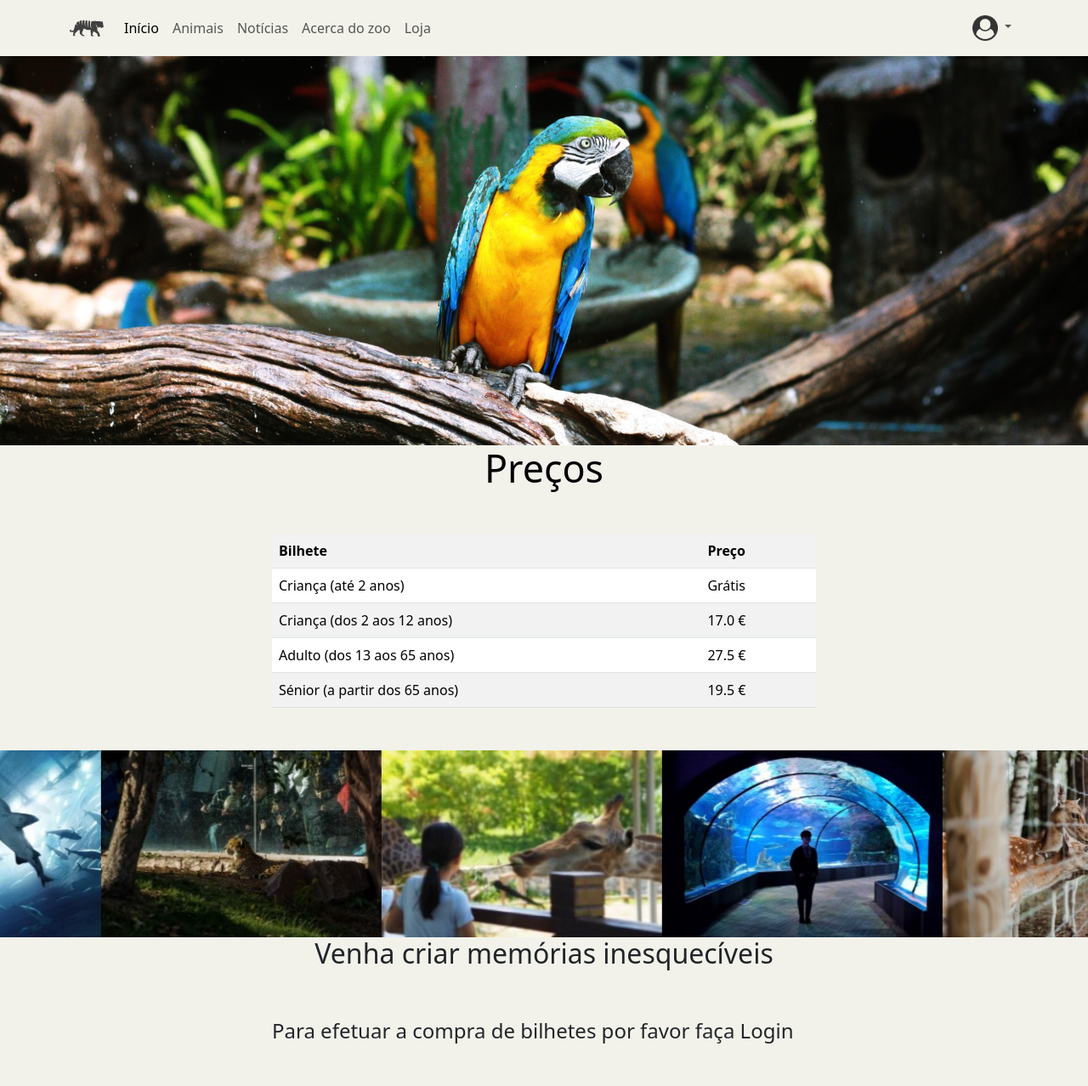
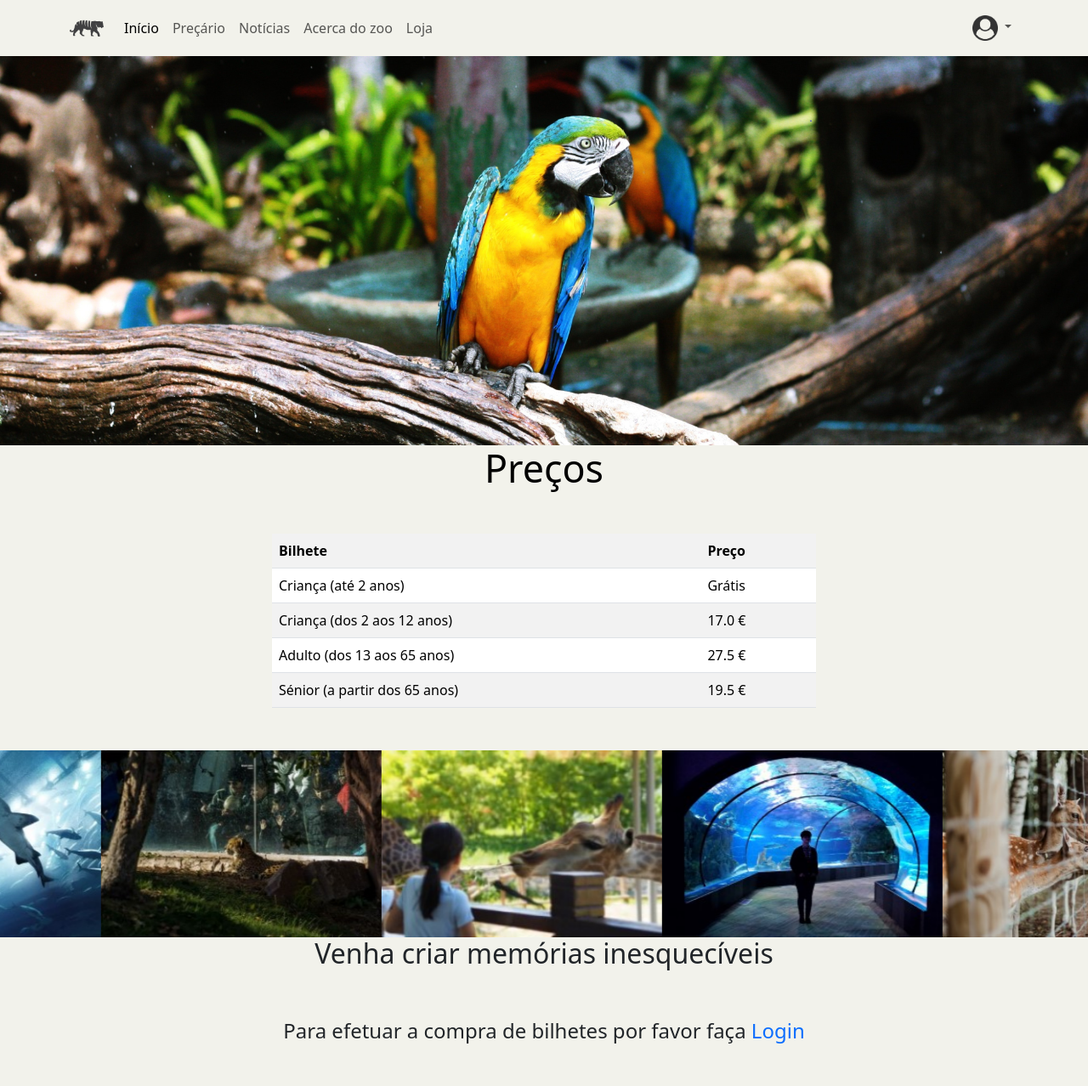
Before and after one commit to ralvessa/Grupo04_ZOO, a Django app: page /precario in a window 1280 px wide. Shown: the whole page at 85% size. Run offline with Django 4.2, Linux system fonts and the light colour scheme; data comes from the database, SQL or seed files in the repository.

Commit message:
precario

```diff
--- a/ZOO/ZOO_App/templates/ZOO_App/index.html
+++ b/ZOO/ZOO_App/templates/ZOO_App/index.html
@@ -116,8 +116,8 @@
               >
             </li>
             <li class="nav-item">
-              <a href="{% url 'ZOO_App:listagem_animais' %}" class="nav-link"
-                >Animais</a
+              <a href="{% url 'ZOO_App:precario' %}" class="nav-link"
+                >Preçário</a
               >
             </li>
             <li class="nav-item">
--- a/ZOO/ZOO_App/templates/ZOO_App/precario.html
+++ b/ZOO/ZOO_App/templates/ZOO_App/precario.html
@@ -163,7 +163,7 @@
       Finalizar Compra
     </button>
     {% else %}
-      <h4>Para efetuar a compra de bilhetes por favor faça Login</h4>
+      <h4 style="text-align: center">Para efetuar a compra de bilhetes por favor faça <a href="{% url 'ZOO_App:login' %}">Login</a></h4>
     {% endif %}
   </div>
 
```
